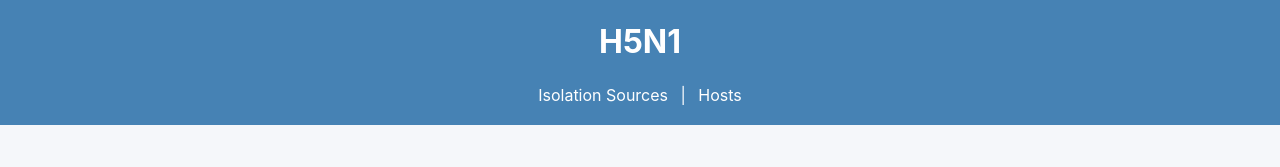
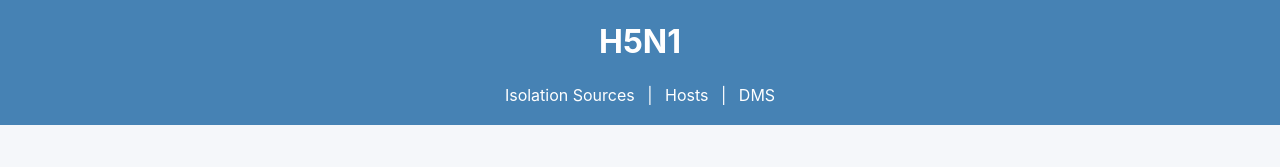
Before and after one commit to rrouz/h5n1-outbreakinfo, a Vue app in the folder outbreak-info-h5n1/: page / in a window 1280 px wide. Shown: the top 167 px of the page. Built offline with nearby package versions, Linux system fonts and the light colour scheme; no server answers.

Commit message:
Updated router-links to include DMS

```diff
--- a/outbreak-info-h5n1/src/App.vue
+++ b/outbreak-info-h5n1/src/App.vue
@@ -4,7 +4,8 @@
       <h1>H5N1</h1>
       <nav>
         <router-link to="/isolations">Isolation Sources</router-link> |
-        <router-link to="/hosts">Hosts</router-link>
+        <router-link to="/hosts">Hosts</router-link> |
+        <router-link to="/DMS">DMS</router-link>
       </nav>
     </header>
 
```
